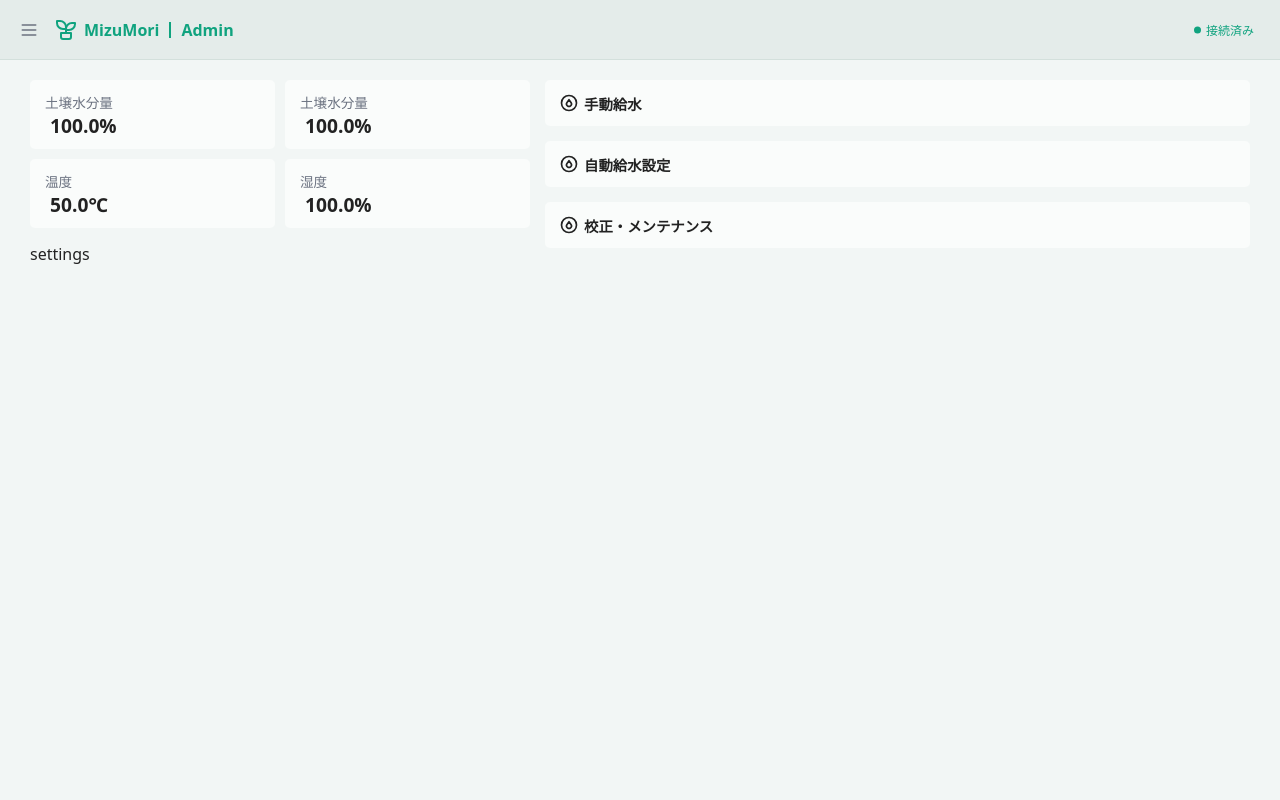
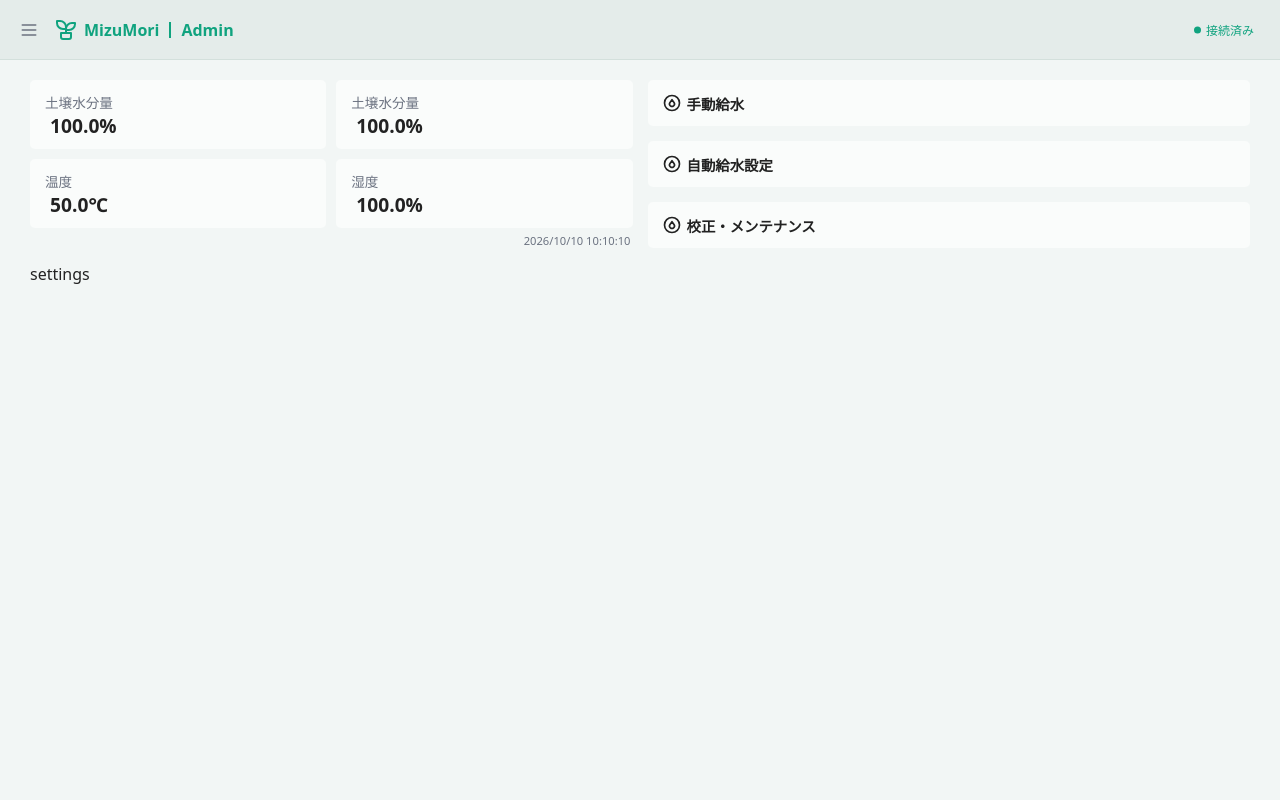
Before and after one commit to roka0430/PBL, a Flask app: page /admin in a window 1280 px wide. Run offline with Flask 3, Linux system fonts and the light colour scheme; the visitor is signed in with stand-in values (Sample User, id 1); some web fonts are replaced.

Commit message:
feat: 管理者ページのシステムステータスセクションを改善し、レスポンシブデザインを追加

```diff
--- a/static/css/admin.css
+++ b/static/css/admin.css
@@ -1,7 +1,4 @@
 .admin {
-  --admin-padding-block: 20px;
-  --admin-padding-inline: 30px;
-
   display: flex;
 
   min-height: 100dvh;
@@ -15,16 +12,32 @@
 
   display: grid;
   gap: 15px;
-  grid-template-rows: min-content;
-  grid-template-columns: 500px 1fr;
+  grid-auto-rows: min-content;
+  grid-template-columns: 1fr 1fr;
 
-  padding-block: var(--admin-padding-block);
-  padding-inline: var(--admin-padding-inline);
+  padding-block: 20px;
+  padding-inline: 30px;
+}
+
+@media (max-width: 767px) {
+  .admin__content {
+    grid-template-columns: 1fr;
+
+    padding: 12px;
+  }
 }
 
 /* status */
 
 .system-status {
+  grid-row: 1 / 2;
+
+  display: flex;
+  gap: 5px;
+  flex-direction: column;
+}
+
+.system-status__cards {
   display: grid;
   gap: 10px;
   grid-template-rows: 1fr 1fr;
@@ -50,10 +63,20 @@
   font-weight: bold;
 }
 
-/* settings */
+.system-status__measured-at {
+  grid-column: 1 / 3;
 
-.system-settings {
-  grid-row: 2 / 3;
+  padding-right: 2px;
+
+  color: var(--color-text-muted);
+  font-size: 0.7rem;
+  text-align: right;
+}
+
+@media (max-width: 767px) {
+  .system-status {
+    grid-row: auto / auto;
+  }
 }
 
 /* controls */
@@ -84,3 +107,21 @@
 .system-controls__panel span {
   padding-top: 1px;
 }
+
+@media (max-width: 767px) {
+  .system-controls {
+    grid-row: auto / auto;
+  }
+}
+
+/* settings */
+
+.system-settings {
+  grid-row: 2 / 3;
+}
+
+@media (max-width: 767px) {
+  .system-settings {
+    grid-row: auto / auto;
+  }
+}
--- a/templates/admin.html
+++ b/templates/admin.html
@@ -15,6 +15,7 @@ MizuMori | Admin
 <div class="admin">
   <div class="admin__content">
     <section class="system-status">
+      <div class="system-status__cards">
         <div class="system-status__card">
           <div class="system-status__label">土壌水分量</div>
           <div class="system-status__value">100.0%</div>
@@ -31,8 +32,9 @@ MizuMori | Admin
           <div class="system-status__label">湿度</div>
           <div class="system-status__value">100.0%</div>
         </div>
+      </div>
+      <div class="system-status__measured-at">2026/10/10 10:10:10</div>
     </section>
-    <section class="system-settings">settings</section>
     <section class="system-controls">
       <div class="system-controls__panel">
         <h2>
@@ -65,6 +67,8 @@ MizuMori | Admin
         </h2>
       </div>
     </section>
+    <section class="system-settings">settings</section>
+
 
     <!-- <form action="/api/watering" method="post">
       <input type="number" name="amount">
```
Lines whose indentation alone changed are shown as unchanged.
